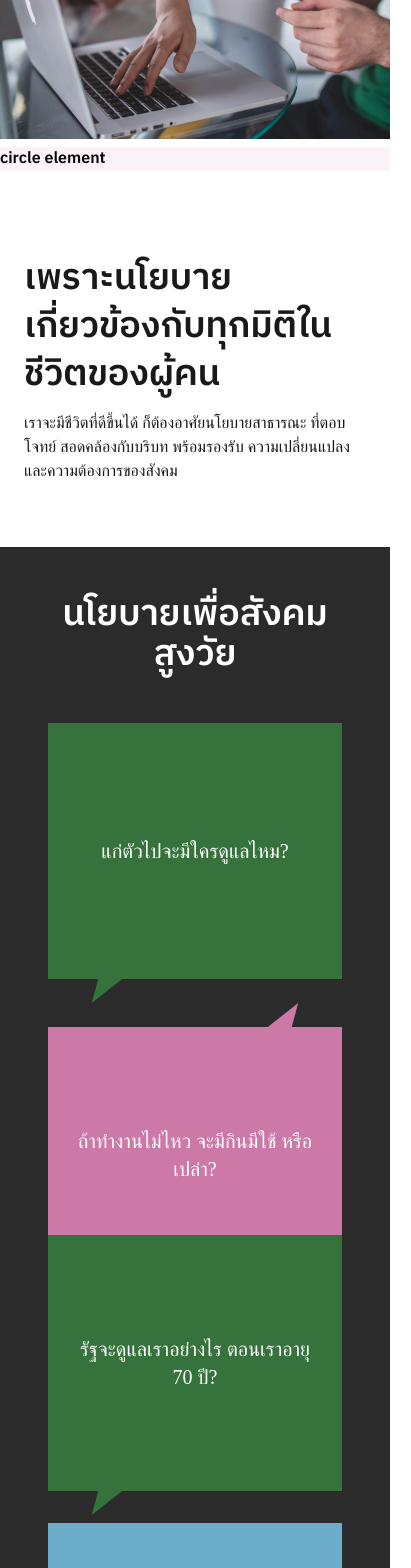
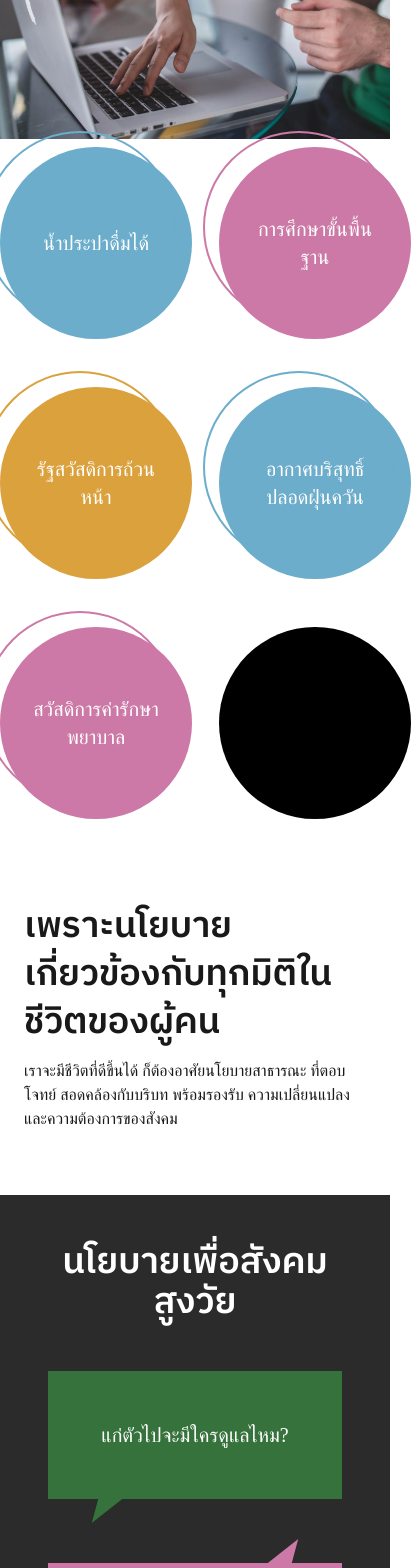
Before and after one commit to jukbot/policy-dialogue, a Next.js app: page / in a window 390 px wide. Shown: the part 1280-2848 px from the top of the page, 411 px wide, since content can reach past the window. Built offline with nearby package versions, Linux system fonts and the light colour scheme; a web font is replaced by a local one; what tailwindcss-debug-screens would draw is missing.

Commit message:
feat: add policy circle

```diff
--- /dev/null
+++ b/components/Landing/PolicyCircle.tsx
@@ -0,0 +1,18 @@
+interface Props {
+  className?: string
+  bgColor?: string
+  borderColor?: string
+  text: string
+}
+const PolicyCircle = ({ className, bgColor, borderColor, text }: Props): JSX.Element => {
+  return (
+    <div className={`relative w-48 h-48 flex justify-center items-center rounded-full ${bgColor}`} {...className}>
+      <div
+        className={`h-48 w-48 absolute border-2 ${borderColor} rounded-full transition transform -translate-x-4 -translate-y-4 hover:translate-x-0 hover:translate-y-0`}
+      />
+      <h3 className="w-2/3 text-xl text-center text-white sm:text-2xl font-body">{text}</h3>
+    </div>
+  )
+}
+
+export default PolicyCircle
--- a/pages/index.tsx
+++ b/pages/index.tsx
@@ -11,6 +11,7 @@ import CountUp from 'react-countup'
 import RiseImpactLogo from '/public/image/logo/rise-impact.svg'
 import DesignPolicy from '/public/image/landing/designPolicy.webp'
 import { useInView } from 'react-intersection-observer'
+import PolicyCircle from '../components/Landing/PolicyCircle'
 
 const intersectopnOptions = {
   root: null,
@@ -69,7 +70,14 @@ const Home: NextPage = () => {
             </div>
           </div>
           <div className="grid grid-cols-1 gap-6 sm:grid-cols-2">
-            <div className="col-span-1 bg-pink-50">circle element</div>
+            <div className="grid grid-cols-2 col-span-1 gap-12 mx-auto">
+              <PolicyCircle text="น้ำประปาดื่มได้" bgColor="bg-[#6badcb]" borderColor="border-[#6badcb]" />
+              <PolicyCircle text="การศึกษาขั้นพื้นฐาน" bgColor="bg-[#cc79a7]" borderColor="border-[#cc79a7]" />
+              <PolicyCircle text="รัฐสวัสดิการถ้วนหน้า" bgColor="bg-[#daa13d]" borderColor="border-[#daa13d]" />
+              <PolicyCircle text="อากาศบริสุทธิ์ปลอดฝุ่นควัน" bgColor="bg-[#6badcb]" borderColor="border-[#6badcb]" />
+              <PolicyCircle text="สวัสดิการค่ารักษาพยาบาล" bgColor="bg-[#cc79a7]" borderColor="border-[#cc79a7]" />
+              <PolicyCircle text="" bgColor="bg-black" borderColor="border-transparent" />
+            </div>
             <div className="flex flex-col col-span-1 px-6 py-16 space-y-4 sm:px-24 text-body">
               <div className="space-y-2">
                 <h2 className="text-4xl font-semibold sm:text-5xl">เพราะนโยบาย</h2>
@@ -89,20 +97,20 @@ const Home: NextPage = () => {
         <section className="relative h-full bg-secondary">
           <div className="px-12 py-12 space-y-12 text-white sm:py-24">
             <h2 className="text-4xl text-center sm:text-5xl">นโยบายเพื่อสังคมสูงวัย</h2>
-            <div className="grid grid-cols-1 text-center gap-x-8 md:grid-cols-5 font-body">
-              <blockquote className="relative bg-[#36723b] p-6 w-full h-64 flex items-center justify-center bubble-lt">
+            <div className="grid grid-cols-1 text-center gap-y-4 md:gap-x-8 md:grid-cols-5 font-body">
+              <blockquote className="relative bg-[#36723b] p-6 w-full h-32 md:h-64 flex items-center justify-center bubble-lt">
                 <p className="text-xl">แก่ตัวไปจะมีใครดูแลไหม?</p>
               </blockquote>
-              <blockquote className="relative bg-[#cc79a7] p-6 w-full h-64 flex items-center justify-center top-12 bubble-rt">
+              <blockquote className="relative bg-[#cc79a7] p-6 w-full h-32 md:h-64 flex items-center justify-center top-12 bubble-rt">
                 <p className="text-xl">ถ้าทำงานไม่ไหว จะมีกินมีใช้ หรือเปล่า?</p>
               </blockquote>
-              <blockquote className="relative bg-[#36723b] p-6 w-full h-64 flex items-center justify-center bubble-lt">
+              <blockquote className="relative bg-[#36723b] p-6 w-full h-32 md:h-64 flex items-center justify-center bubble-lt">
                 <p className="text-xl">รัฐจะดูแลเราอย่างไร ตอนเราอายุ 70 ปี?</p>
               </blockquote>
-              <blockquote className="relative bg-[#6badcb] p-6 w-full h-64 flex items-center top-8 justify-center bubble-rb border-t-blue">
+              <blockquote className="relative bg-[#6badcb] p-6 w-full h-32 md:h-64 flex items-center top-8 justify-center bubble-rb border-t-blue">
                 <p className="text-xl">ถ้าต้องอยู่ บ้านพักคนชรา จะจ่ายไหวไหม?</p>
               </blockquote>
-              <blockquote className="relative bg-[#daa13d] p-6 w-full h-64 flex items-center justify-center bubble-rb border-t-yellow">
+              <blockquote className="relative bg-[#daa13d] p-6 w-full h-32 md:h-64 flex items-center justify-center bubble-rb border-t-yellow">
                 <p className="text-xl">หากเจ็บป่วยขึ้นมาใครจะพา ไปส่ง โรงพยาบาล?</p>
               </blockquote>
             </div>
@@ -255,8 +263,6 @@ const Home: NextPage = () => {
           </div>
         </section>
       </main>
-
-      <footer>Footer here</footer>
     </div>
   )
 }
```
Also changed, not shown: tsconfig.json (+26 -15 lines).
